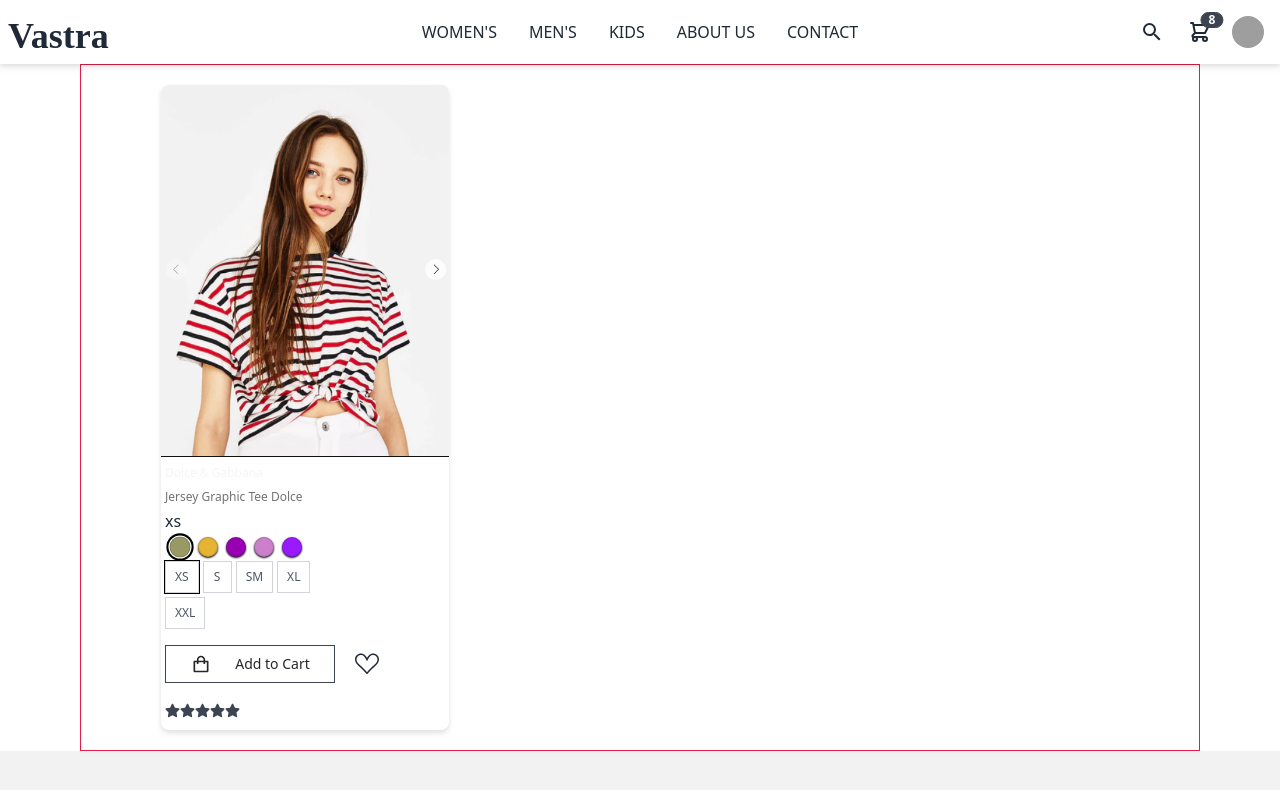
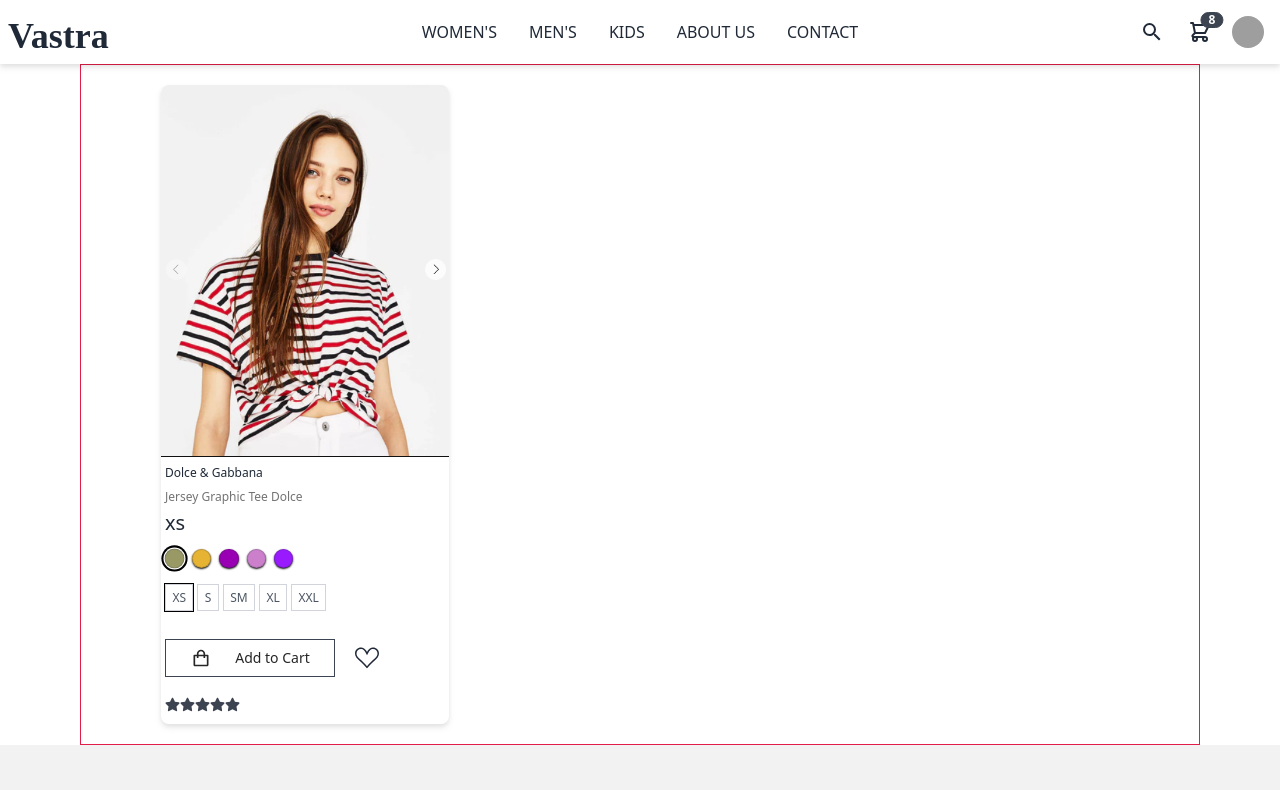
Before and after one commit to VastraEcommerce/VastraFrontend, a React (Create React App) app: page / in a window 1280 px wide. Shown: the top 790 px of the page. Built offline with nearby package versions, Linux system fonts and the light colour scheme; grey boxes are pictures that could not be loaded.

Commit message:
finish the design of Prduct Card

```diff
--- a/src/components/ProuductCard/ProductCard.jsx
+++ b/src/components/ProuductCard/ProductCard.jsx
@@ -78,28 +78,26 @@
         />
         <div className='ml-1'>
           <div className='space-y-2'>
-            <h3 className='text-xs text-neutral-100 pt-2'>Dolce & Gabbana</h3>
+            <h3 className='text-xs text-light pt-2'>Dolce & Gabbana</h3>
             <p className='text-xs text-neutral-500'>Jersey Graphic Tee Dolce</p>
           </div>
           <p className='space-x-2 mt-1'>
-            <span className='text-2lg'>{size}</span>
+            <span className='text-xl'>{size}</span>
           </p>
-          <div className='colors flex justify-around w-[50%] mt-1'>
+          <div className='colors flex justify-between w-[100%] mt-3 mb-4'>
             <SwitchColors
               colors={colors}
               onChangeColorStateHandler={setColor}
               currentColorState={color}
+              circleSize='1.2rem'
             />
-            {/* <div className='w-[1.2rem] h-[1.2rem] border border-neutral rounded-full bg-red-100 hover:border-neutral '></div>*/}
           </div>
-          <div className='productSize flex justify-around w-[60%] text-center mt-1'>
-            {/* <div className='w-[2rem] h-[2rem] border border-light hover:border-neutral '>
-              Xxl
-            </div> */}
+          <div className='productSize flex justify-between w-[100%] text-center mb-4'>
             <SwitchSizes
               sizes={sizes}
               onChangeSizeStateHandler={setSize}
               currentSizeState={size}
+              boxSize={"0.4rem"}
             />
           </div>
           <div className='flex justify-start items-center pt-3 pb-2  mt-1'>
@@ -120,13 +118,7 @@
             </Link>
           </div>
           <div className=' my-3'>
-            {/* <input type='radio' name='rating-1' className='rating-hidden' />
-            <input
-              type='radio'
-              name='rating-1'
-              className=' mask mask-star mask-half-1'
-            /> */}
-            <RatStars size={15} value={5} />
+            <RatStars size={15} value={5} onChange={""} readOnly={true} />
           </div>
         </div>
       </div>
```
